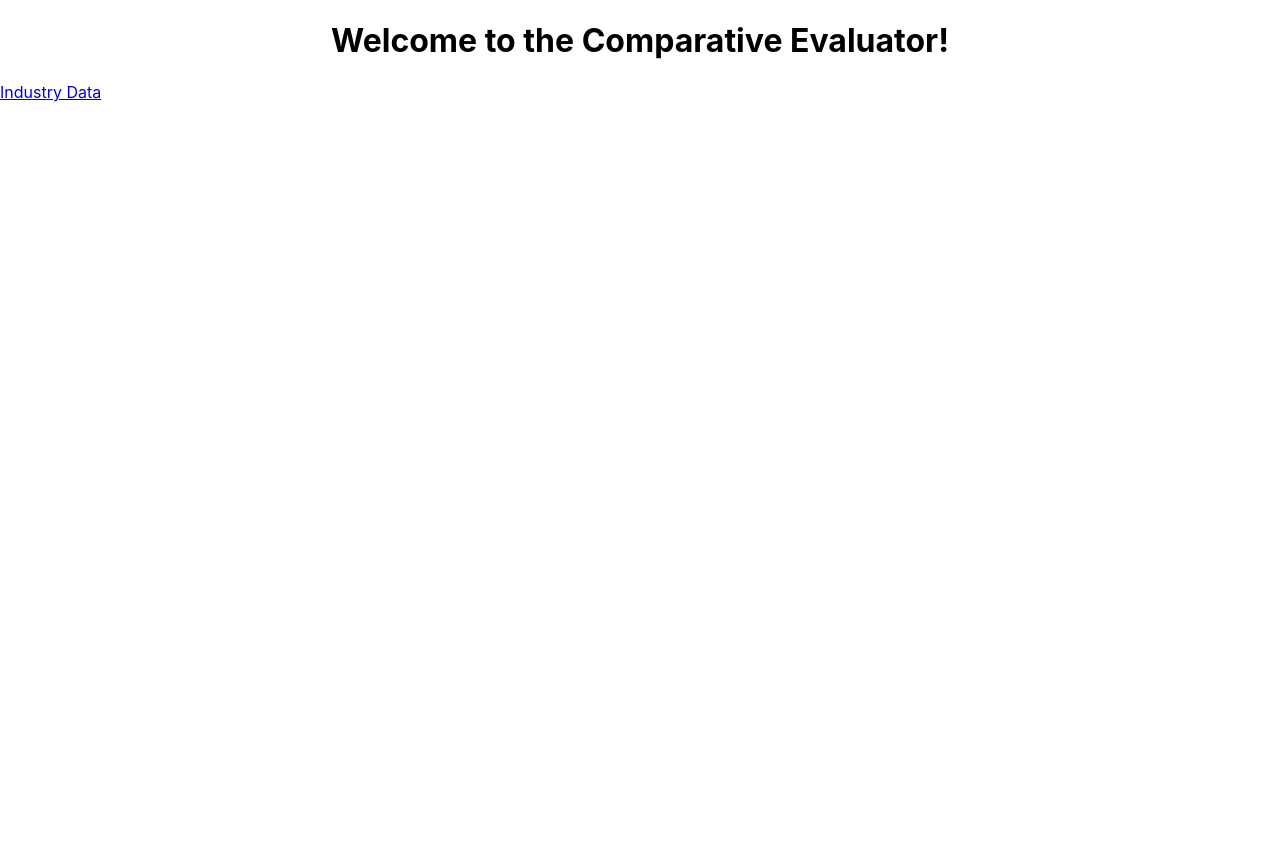
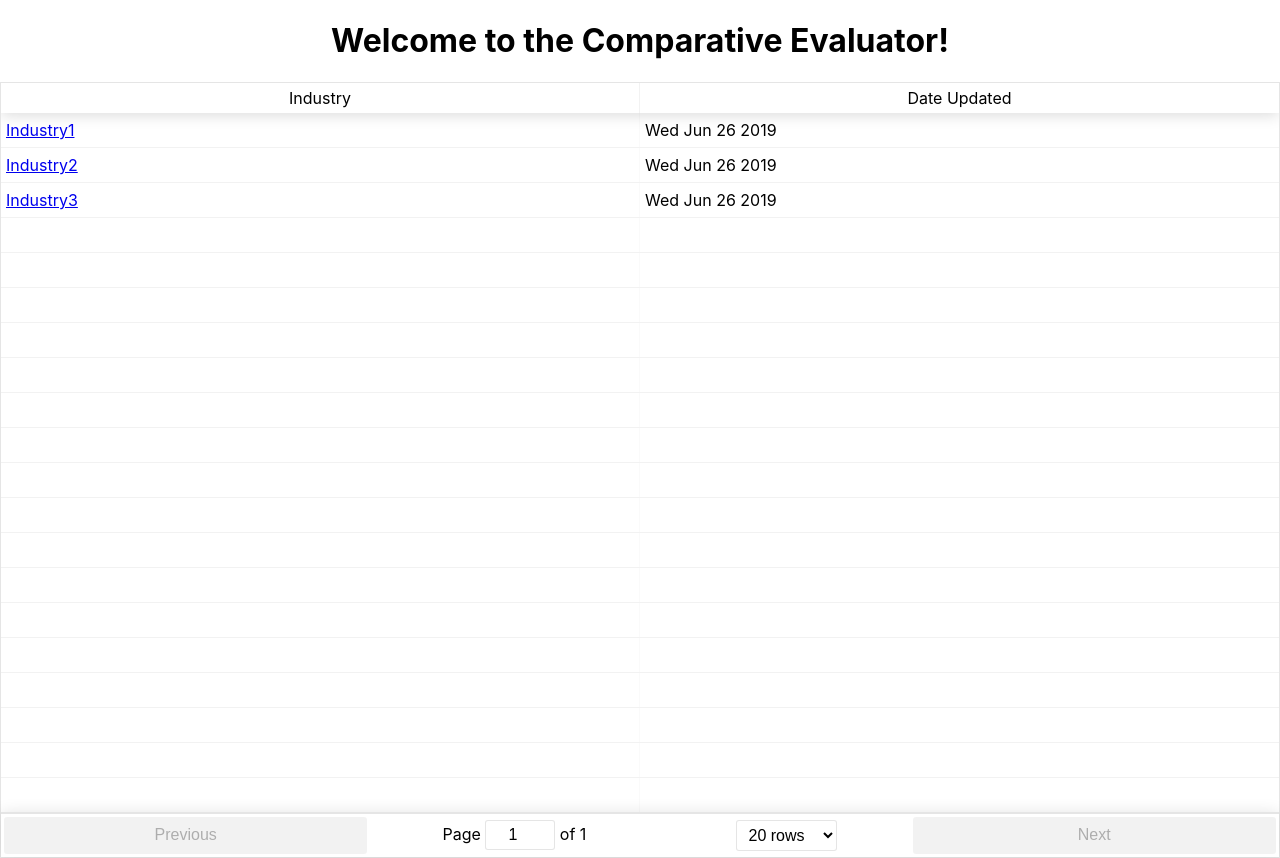
Before and after one commit to benoharra/comparative-evaluator, a React app in the folder app/: page / in a window 1280 px wide. Before the commit the page ends 800 px from the top, so only its background shows below. Built offline with nearby package versions, Linux system fonts and the light colour scheme; the HTML template or start-up script is replaced by a standard one.

Commit message:
Added linking component to navigate to industry page

```diff
--- a/app/src/app/app.tsx
+++ b/app/src/app/app.tsx
@@ -26,6 +26,5 @@ export const App: FunctionComponent = function() {
         <Route path="/industry" component={Industry}/>
       </Switch>
     </Router>
-
   );
 };
--- a/app/src/app/home/home-page.tsx
+++ b/app/src/app/home/home-page.tsx
@@ -12,6 +12,7 @@ import {
 } from 'react-router-dom';
 
 import { Industry } from './../sector/industry';
+import { IndustryList } from './industry-list';
 import { testCompanies, CompanyProps } from './../sector/data-mocker';
 
 
@@ -26,13 +27,7 @@ export const HomePage: FunctionComponent<Props> = (props: Props): any => {
     return (
             <div>
                 <h1>Welcome to the Comparative Evaluator!</h1>
-
-                <Link to="/industry">
-                    Industry Data
-                </Link>
+                <IndustryList />
             </div>
-
-
-
     )
 }
--- /dev/null
+++ b/app/src/app/home/industry-link.tsx
@@ -0,0 +1,19 @@
+import * as React from 'react';
+
+import { createElement, FunctionComponent, useState } from 'react';
+
+import { Link } from 'react-router-dom';
+import { IndustryProps } from '../sector/data-mocker';
+import { Industry } from '../sector/industry';
+
+interface Props {
+    value: any
+}
+
+export const IndustryLink: FunctionComponent<Props> = (props:Props) : any => {
+    return (
+        <Link to="/industry">
+            {props.value}
+        </Link>
+    )
+}
--- /dev/null
+++ b/app/src/app/home/industry-list.tsx
@@ -0,0 +1,55 @@
+import * as React from 'react';
+
+import {
+    createElement,
+    FunctionComponent,
+    ReactNode,
+} from 'react';
+
+import ReactTable from "react-table";
+
+import { Column, CellInfo } from "react-table";
+
+
+import {
+    BrowserRouter as Router,
+    Switch, Route, Link
+} from 'react-router-dom';
+
+import { Industry } from './../sector/industry';
+import { testCompanies, testIndustries, CompanyProps, IndustryProps } from './../sector/data-mocker';
+import { IndustryLink } from './industry-link';
+
+
+interface Props {
+
+}
+
+export const IndustryList: FunctionComponent<Props> = (props: Props): any => {
+    const industries: IndustryProps[] = testIndustries;
+
+
+    return (
+        <ReactTable
+            data={testIndustries}
+            columns={
+                [{
+                    Header: "Industry",
+                    accessor: "name",
+                    Cell: (cellInfo: CellInfo) => <IndustryLink value={cellInfo.value}/>
+                },
+                // {
+                //     Header: "Companies",
+                //     accessor: "companies",
+                //     Cell: (cellInfo: CellInfo) => <p>TestCompanyList</p>
+                // },
+                {
+                    Header: "Date Updated",
+                    accessor: "updated"
+                }
+
+                ]
+            }
+        />
+    )
+}
--- a/app/src/app/sector/data-mocker.tsx
+++ b/app/src/app/sector/data-mocker.tsx
@@ -37,6 +37,31 @@ export interface CompanyProps {
     growth: Growth;
     efficiency: Efficiency;
 }
+
+export interface IndustryProps {
+    name: string,
+    companies: string[],
+    updated: string
+}
+
+export const testIndustries: IndustryProps[] = [
+    {
+        name: "Industry1",
+        companies: ["Comp1", "Comp2", "Comp3"],
+        updated: new Date().toDateString()
+    },
+    {
+        name: "Industry2",
+        companies: ["Comp1", "Comp2", "Comp3"],
+        updated: new Date().toDateString()
+    },
+    {
+        name: "Industry3",
+        companies: ["Comp1", "Comp2", "Comp3"],
+        updated: new Date().toDateString()
+    },
+]
+
 
 export const blankCompany: CompanyProps =
     {
```
